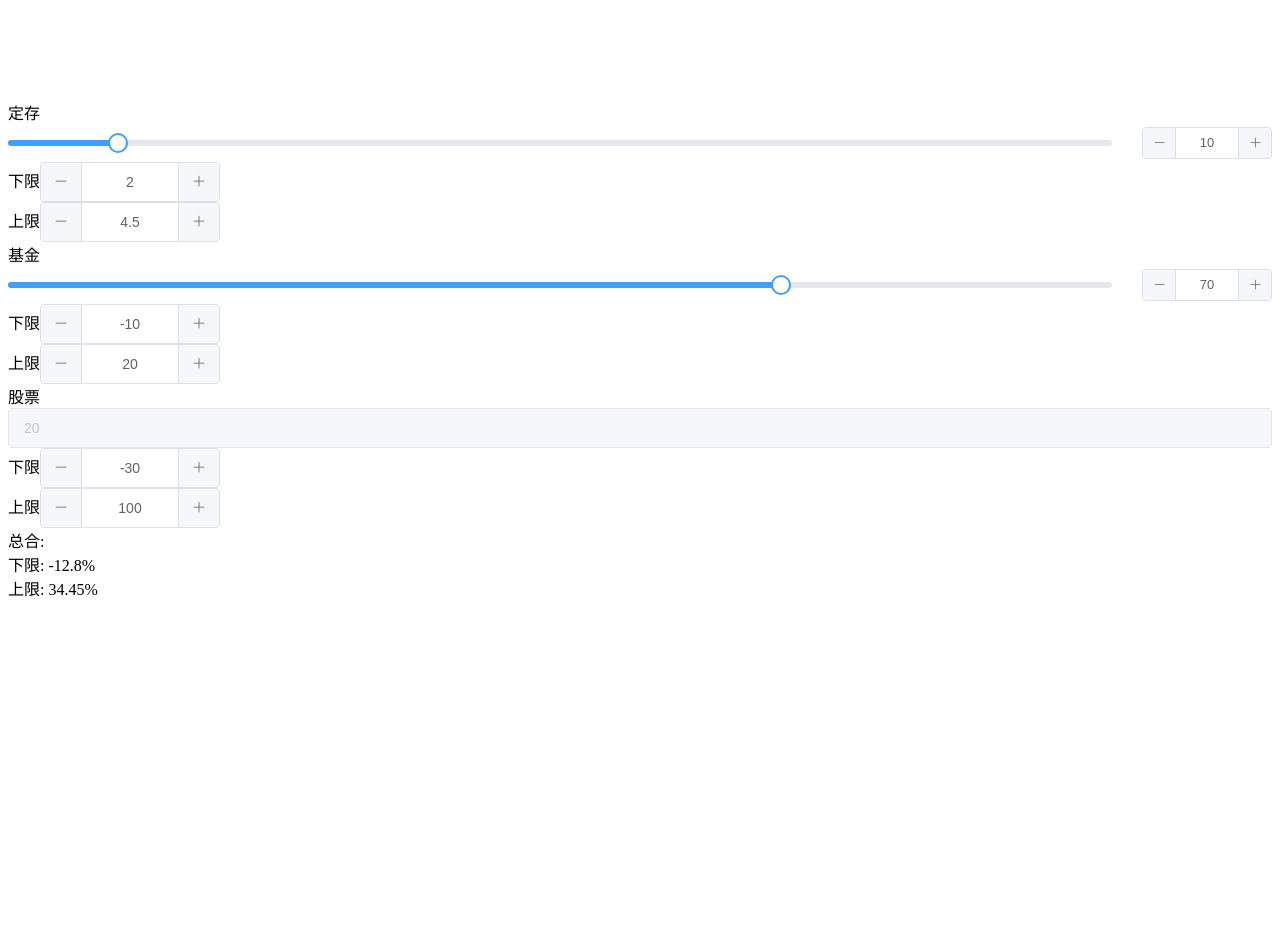
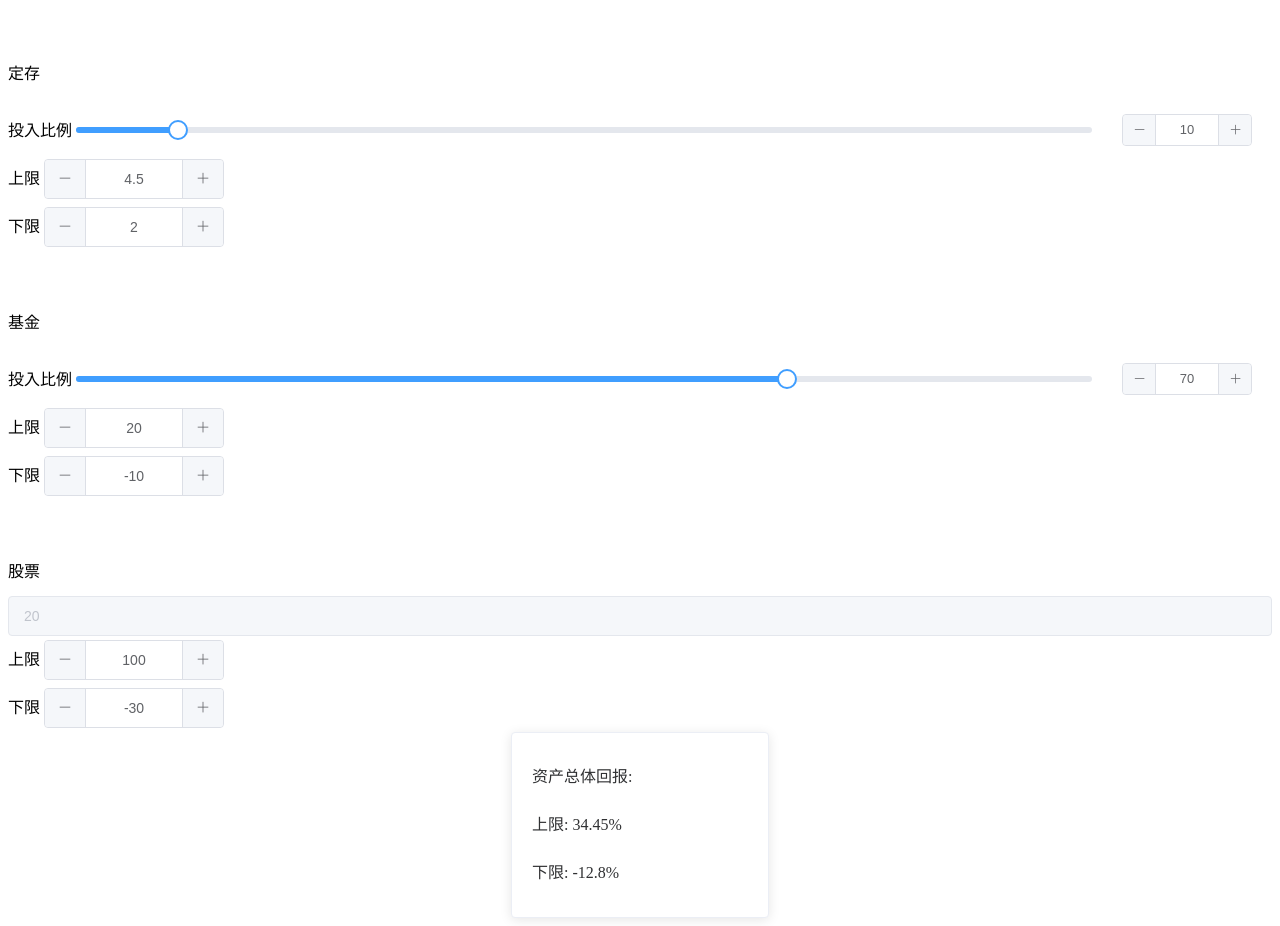
Before and after one commit to l15y/touzishouyi, a plain HTML site: page index.html in a window 1280 px wide. Before the commit the page ends 800 px from the top, so only its background shows below. Drawn offline with Linux system fonts and the light colour scheme.

Commit message:
Update index.html

```diff
--- a/index.html
+++ b/index.html
@@ -25,34 +25,45 @@
         line-height: inherit;
         ;
     }
+
+    .el-slider--with-input {
+        display: inline-block;
+        width: calc(100% - 4.5em - 16px);
+        position: relative;
+        top: 0.8em;
+    }
 </style>
 <script>
 </script>
 
-<div id="app" v-cloak style=";margin-top: 100px;">
+<div id="app" v-cloak style="margin-top: 50px;line-height: 3em;">
     <template>
         定存<br>
-        <el-slider v-model="dc" @input="calc" show-input :format-tooltip="formatTooltip"></el-slider>
-        下限<el-input-number v-model="dc_d" step=0.1></el-input-number>
+        投入比例 <el-slider v-model="dc" @input="calc" show-input :format-tooltip="formatTooltip"></el-slider>
+        上限 <el-input-number v-model="dc_u" step=0.1></el-input-number>
         <br>
-        上限<el-input-number v-model="dc_u" step=0.1></el-input-number>
+        下限 <el-input-number v-model="dc_d" step=0.1></el-input-number>
+        <br>
         <br>
         基金<br>
-        <el-slider v-model="jj" @input="calc" show-input :format-tooltip="formatTooltip"></el-slider>
-        下限<el-input-number v-model="jj_d" step=0.2></el-input-number>
+        投入比例 <el-slider v-model="jj" @input="calc" show-input :format-tooltip="formatTooltip"></el-slider>
+        上限 <el-input-number v-model="jj_u" step=0.2></el-input-number>
         <br>
-        上限<el-input-number v-model="jj_u" step=0.2></el-input-number>
+        下限 <el-input-number v-model="jj_d" step=0.2></el-input-number>
+        <br>
         <br>
         股票<el-input v-model="gp" :disabled="true"></el-input>
-        下限<el-input-number v-model="gp_d"></el-input-number>
+        上限 <el-input-number v-model="gp_u"></el-input-number>
         <br>
-        上限<el-input-number v-model="gp_u"></el-input-number>
-        <br>
-        总合:
-        <br>下限:
-        {{(dc*dc_d+jj*jj_d+gp*gp_d)/100}}%
-        <br>上限:
-        {{(dc*dc_u+jj*jj_u+gp*gp_u)/100}}%
+        下限 <el-input-number v-model="gp_d"></el-input-number>
+        <el-card class="box-card" style="margin: 0 auto;width: 16em;">
+
+            资产总体回报:
+            <br>上限:
+            {{(dc*dc_u+jj*jj_u+gp*gp_u)/100}}%
+            <br>下限:
+            {{(dc*dc_d+jj*jj_d+gp*gp_d)/100}}%
+        </el-card>
     </template>
 </div>
 <script>
```
